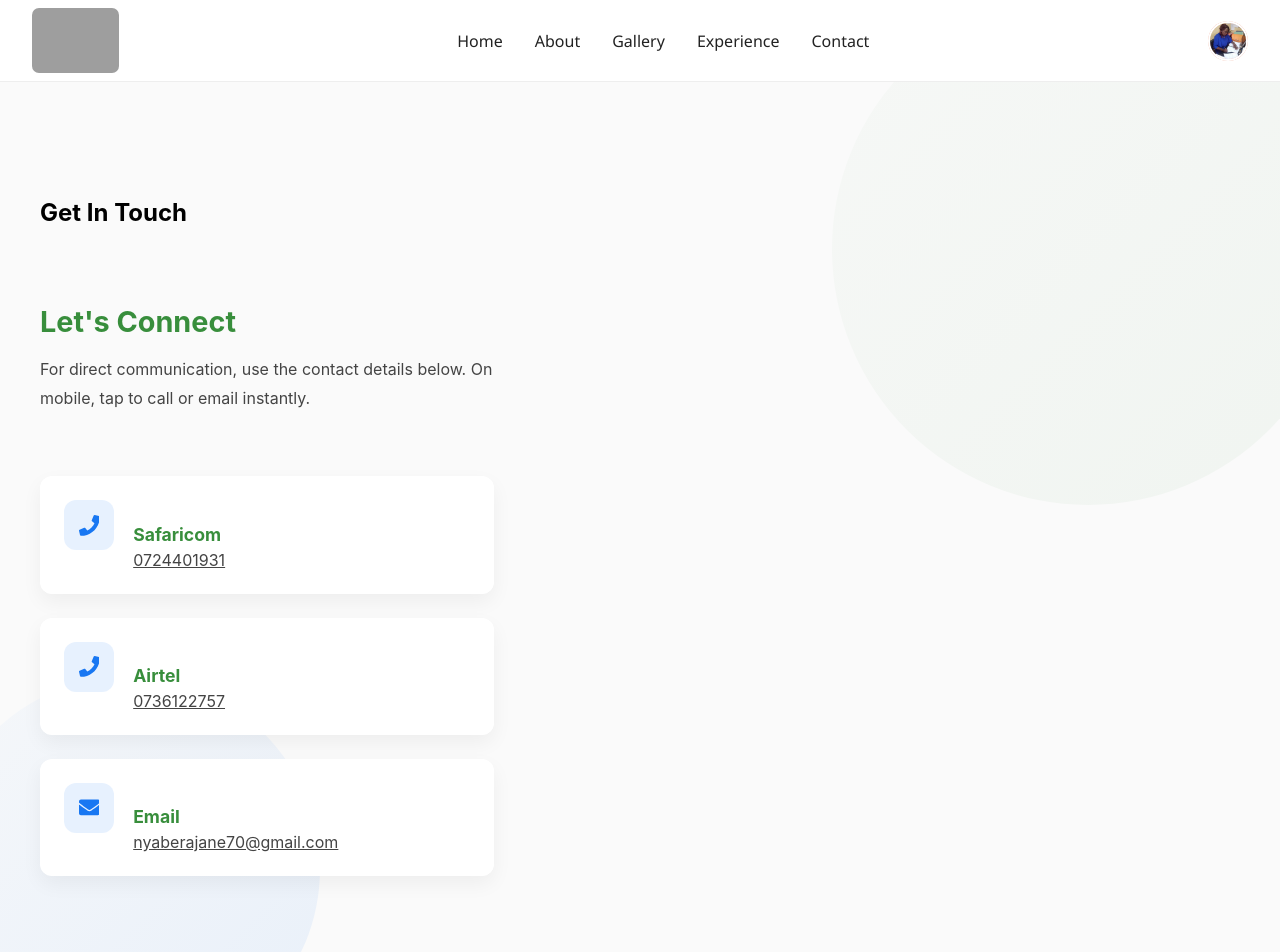
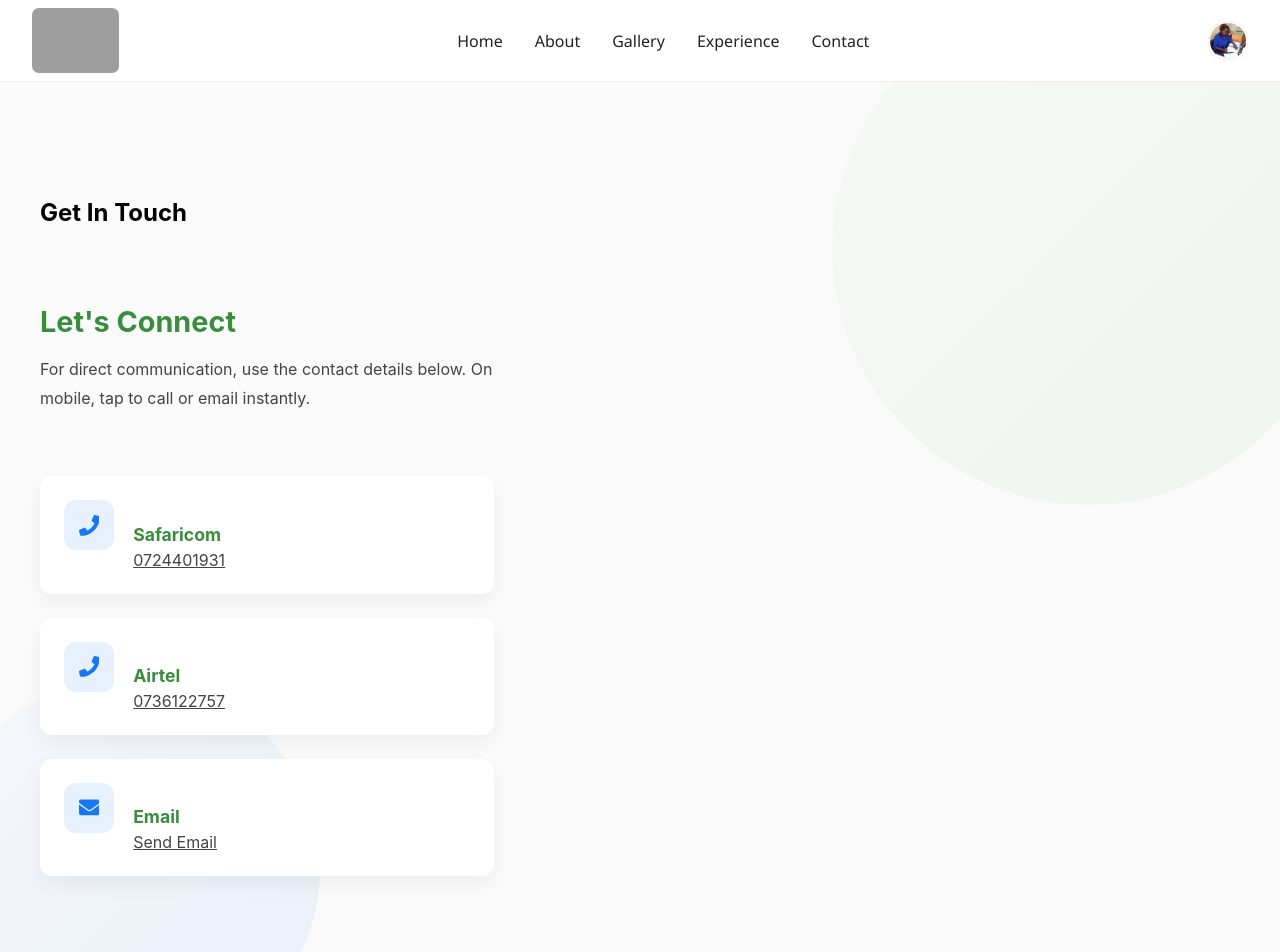
Before and after one commit to yandrew993/jane-Nyabera, a React (Create React App) app: page /contact in a window 1280 px wide. Shown: the top 952 px of the page. Built offline with nearby package versions, Linux system fonts and the light colour scheme; grey boxes are pictures that could not be loaded.

Commit message:
new updates

```diff
--- a/src/pages/Contact/Contact.jsx
+++ b/src/pages/Contact/Contact.jsx
@@ -45,7 +45,7 @@ const Contact = () => {
     {
       icon: <FaEnvelope />,
       title: 'Email',
-      value: 'nyaberajane70@gmail.com',
+      value: 'Send Email',
       link: 'mailto:nyaberajane70@gmail.com'
     }
   ];
```
